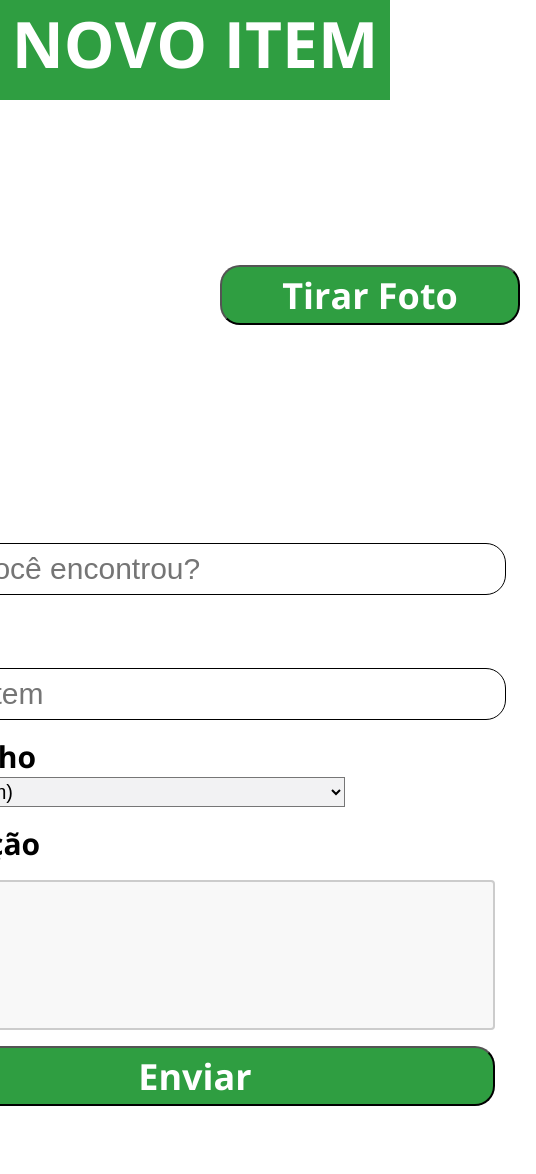
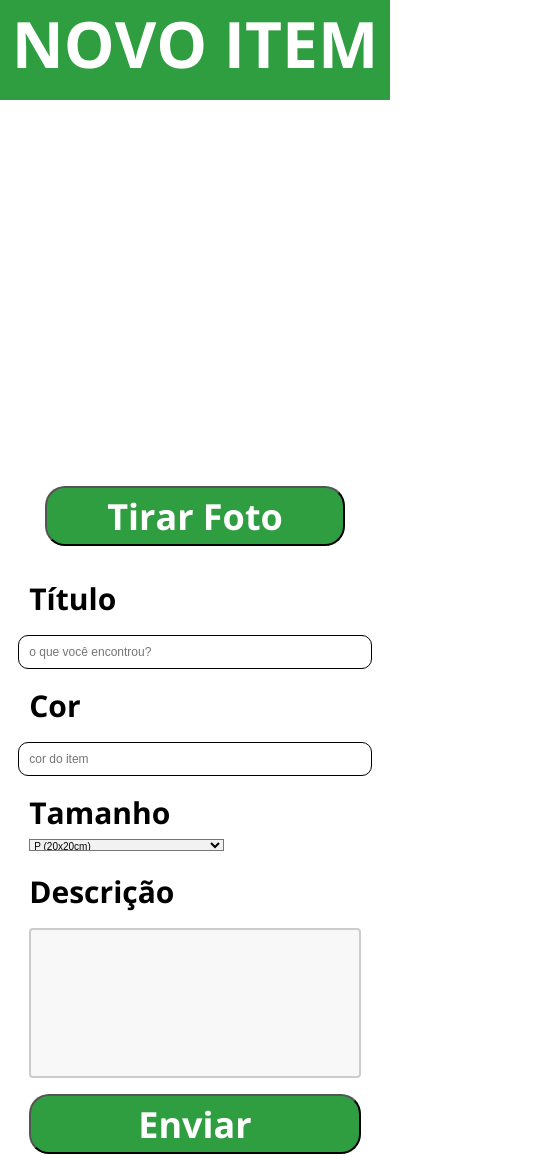
Before and after one commit to Web-LIA/SALETA-frontend, a React (Create React App) app: page /cadastrar-novo-item in a window 390 px wide. Shown: the whole page, 536 px wide, since content can reach past the window. Before the commit the page ends 1126 px from the top, so only its background shows below. Built offline with nearby package versions, Linux system fonts and the light colour scheme; no server answers.

Commit message:
feat: css mobile para o forms

```diff
--- a/src/themes/new-item-form.module.scss
+++ b/src/themes/new-item-form.module.scss
@@ -86,3 +86,93 @@
     }
 
 }
+
+@media screen and (max-width: 700px){
+    .itemForm {
+        form{
+            padding-top: 20px;
+            padding-bottom: 20px;
+            display: grid;
+            width: 100%;
+            row-gap: 16px;
+            justify-items: center;
+            font-family: "Open Sans";
+            font-weight: bold;
+            label{
+                font-size: 30px;
+                width: 85vw;
+            }
+            input{
+                width: 85vw;
+                height: 12px;
+                border: 1px solid black;
+                border-radius: 10px;
+                font-size: 12px;
+                padding: 10px;
+            }
+            .itemSize {
+                width: 85vw;
+                display: inline;
+                label {
+                    padding-right: 20px;
+                }
+                select{
+                    width: 50vw;
+                    height: 12px;
+                    font-size: 10px;
+                    background: #f2f2f3;
+                    padding-left: 100px
+                    option{
+
+                    }
+                }
+            }
+            textarea{
+                width: 85vw;
+                height: 150px;
+                padding: 12px 20px;
+                box-sizing: border-box;
+                border: 2px solid #ccc;
+                border-radius: 4px;
+                background-color: #f8f8f8;
+                font-size: 16px;
+                resize: none;
+            }
+            button{
+                font-family: "Open Sans";
+                font-weight: bold;
+                width: 85vw;
+                height: 60px;
+                background-color: #2F9E41;
+                color: #FFF;
+                font-size: 36px;
+                text-align: center;
+                border-radius: 20px;
+            }
+            .camera,.foto{
+                display:flex;
+                flex-direction: column;
+                justify-content: space-between;
+                align-items: center;
+                width: 100%;
+                button{
+                    width: 300px;
+                    margin: 16px;
+                }
+                img,video{
+                    width: 350px;
+                    height: 350px;
+                    object-fit: fill;
+                }
+            }
+            .foto{
+                button{
+                    background-color: #CD191E;
+                }
+            }
+        }
+
+    }
+
+
+}
```
